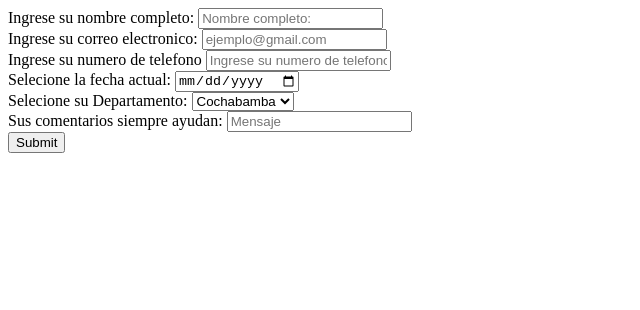
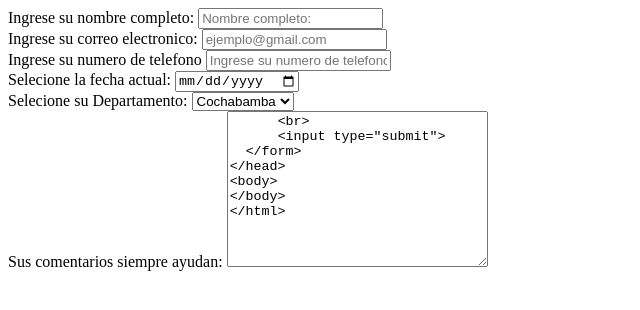
Before and after one commit to jhyssel/Dise-o-Web-tarea, a plain HTML site: page Practicas/practica3/contacto.html in a window 1280 px wide. Shown: the whole page, without its empty margins (0-640 px from the left). Drawn offline with Linux system fonts and the light colour scheme.

Commit message:
njdksnfs

```diff
--- a/Practicas/practica3/contacto.html
+++ b/Practicas/practica3/contacto.html
@@ -2,7 +2,7 @@
 <html lang="en">
 <head>
   <meta charset="utf-8">
-  <meta http-equiv="X-UA-Compatible" content="IE=edge">
+
   <meta name="viewport" content="width=device-width, initial-scale=1, maximum-scale=1">
   <title>Formulario</title>
 
@@ -33,7 +33,7 @@
       </select>
       <br>
       <span>Sus comentarios siempre ayudan:</span>
-      <input type="textarea" cols="30" rows="10" placeholder="Mensaje" name="comentario" id="comentario" >
+      <textarea cols="30" rows="10" placeholder="Mensaje" name="comentario" id="comentario">
       <br>
       <input type="submit">
   </form>
```
